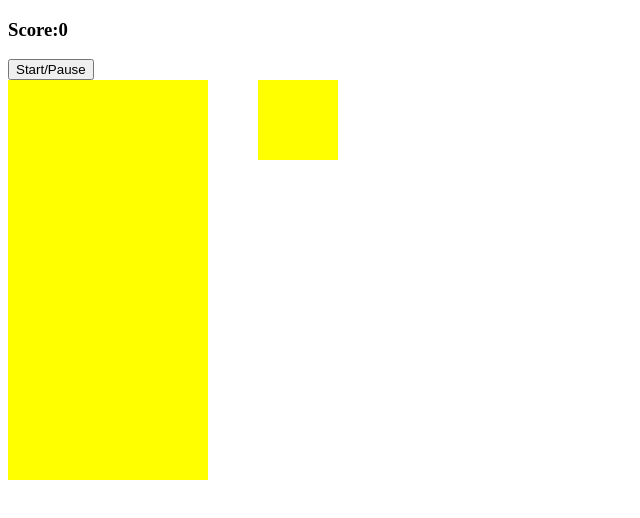
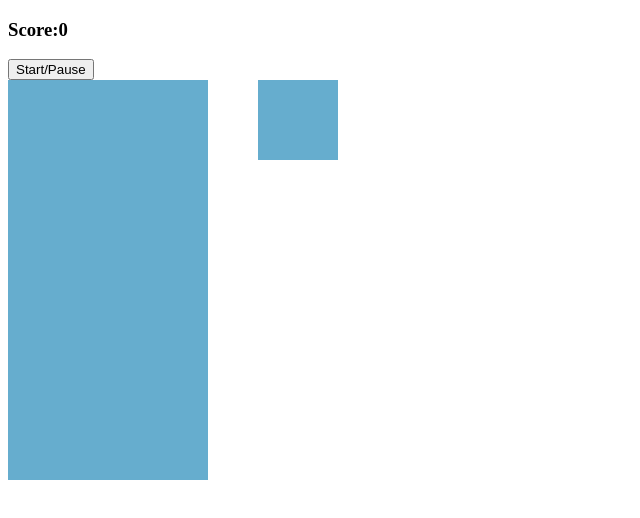
Before and after one commit to MatthewJOwens/TetrisJS, a plain HTML site: page index.html in a window 1280 px wide. Shown: the whole page, without its empty margins (0-640 px from the left). Drawn offline with Linux system fonts and the light colour scheme.

Commit message:
undo changes to start over with styling tomorrow

```diff
--- a/app.js
+++ b/app.js
@@ -84,9 +84,6 @@ document.addEventListener('DOMContentLoaded', () => {
       squares[currentPosition + index].style.backgroundColor = ''
     })
   }
-
-  //make the tetromino move down every second
-  // timerId = setInterval(moveDown, 1000)
 
   //assign functions to keyCodeds
   function control(e) {
--- a/style.css
+++ b/style.css
@@ -5,9 +5,11 @@
 .grid {
   width: 200px;
   height: 400px;
-  background-color: yellow;
+  background-color: rgb(102, 173, 206);
   display: flex;
   flex-wrap: wrap;
+  /* do I want the grid to be visible? */
+  /* border: 1px solid */
 }
 
 .grid div {
@@ -17,6 +19,8 @@
 
 .tetromino {
   background-color: blue;
+  /* need to figure out a way to apply more styling on top of base colors for 3D effect */
+  /* NOTE could make 2px highlights and shadows on ALL places where bg color is applied */
 }
 
 .mini-grid {
@@ -24,7 +28,7 @@
   height: 80px;
   display: flex;
   flex-wrap: wrap;
-  background-color: yellow;
+  background-color: rgb(102, 173, 206);
   margin-left: 50px;
 }
 
```
Also changed, not shown: Annotation 2020-06-15 161221.png (added).
